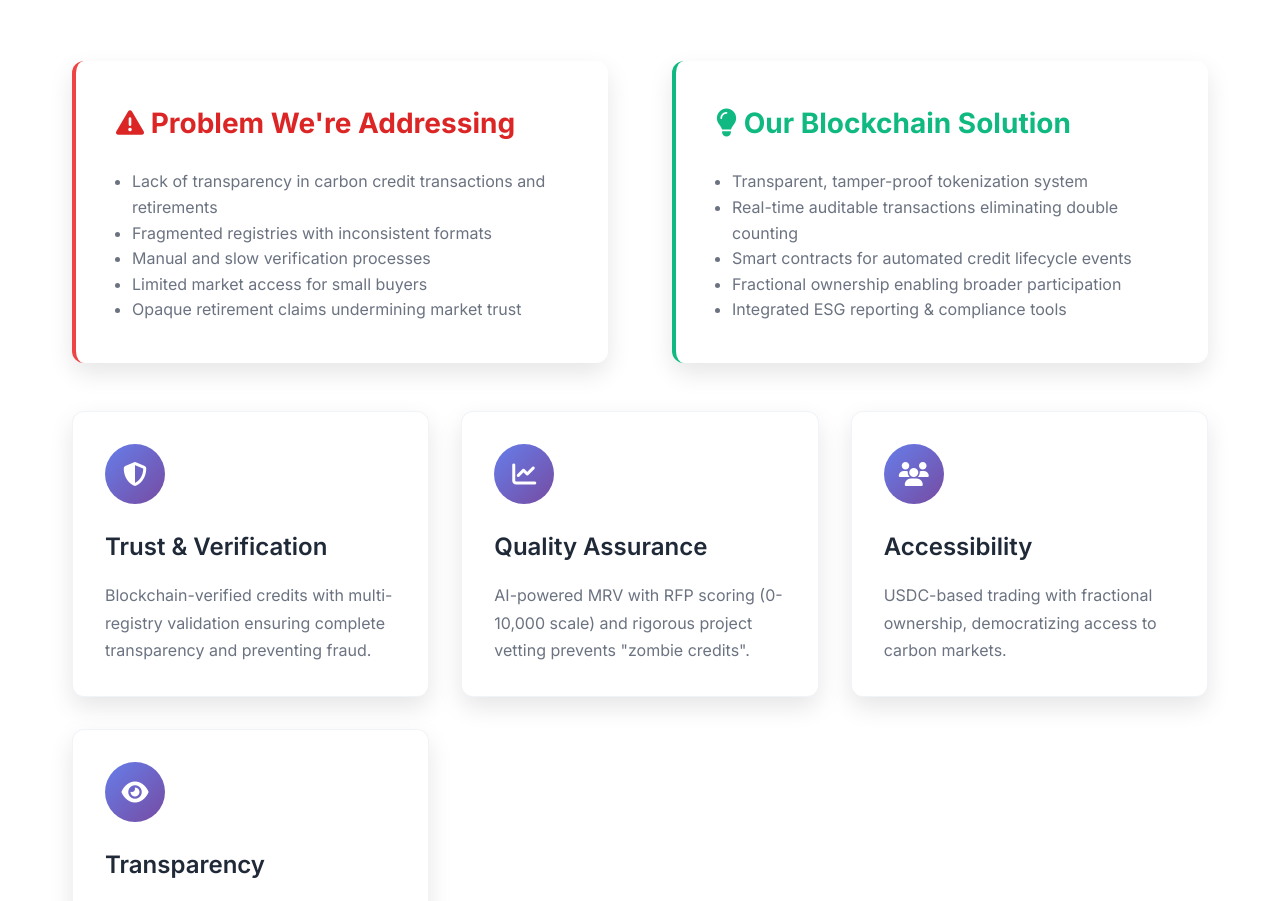
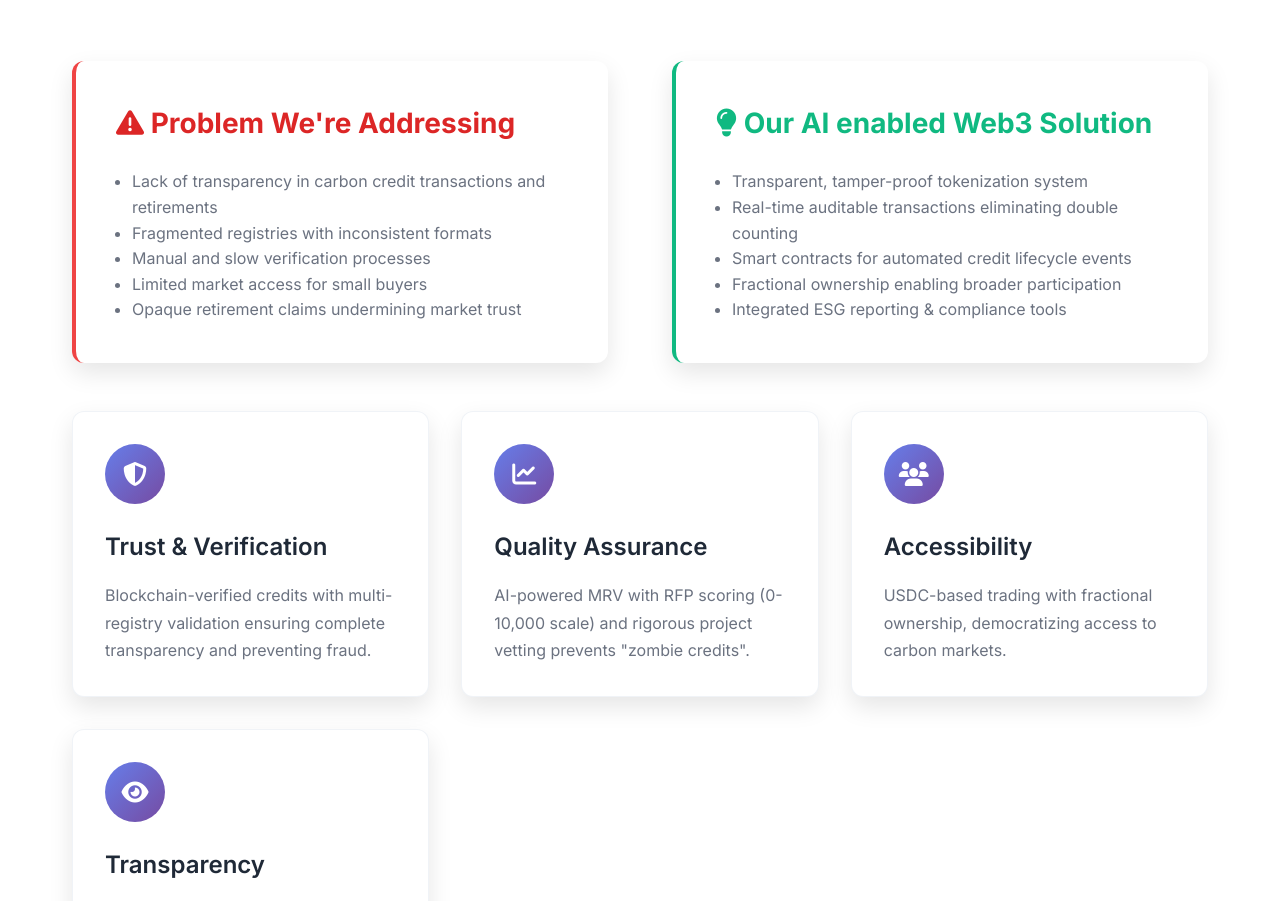
Before and after one commit to MUdayVarma/mellifera_website_202508, a website: page index.html in a window 1280 px wide. Shown: the part 2180-3081 px from the top of the page. Drawn offline with Linux system fonts and the light colour scheme.

Commit message:
changes in index file

```diff
--- a/index.html
+++ b/index.html
@@ -552,7 +552,7 @@
                 </div>
 
                 <div class="solution">
-                    <h3><i class="fas fa-lightbulb"></i> Our Blockchain Solution</h3>
+                    <h3><i class="fas fa-lightbulb"></i> Our AI enabled Web3 Solution</h3>
                     <ul style="margin-left: 1rem; color: var(--text-light);">
                         <li>Transparent, tamper-proof tokenization system</li>
                         <li>Real-time auditable transactions eliminating double counting</li>
```
